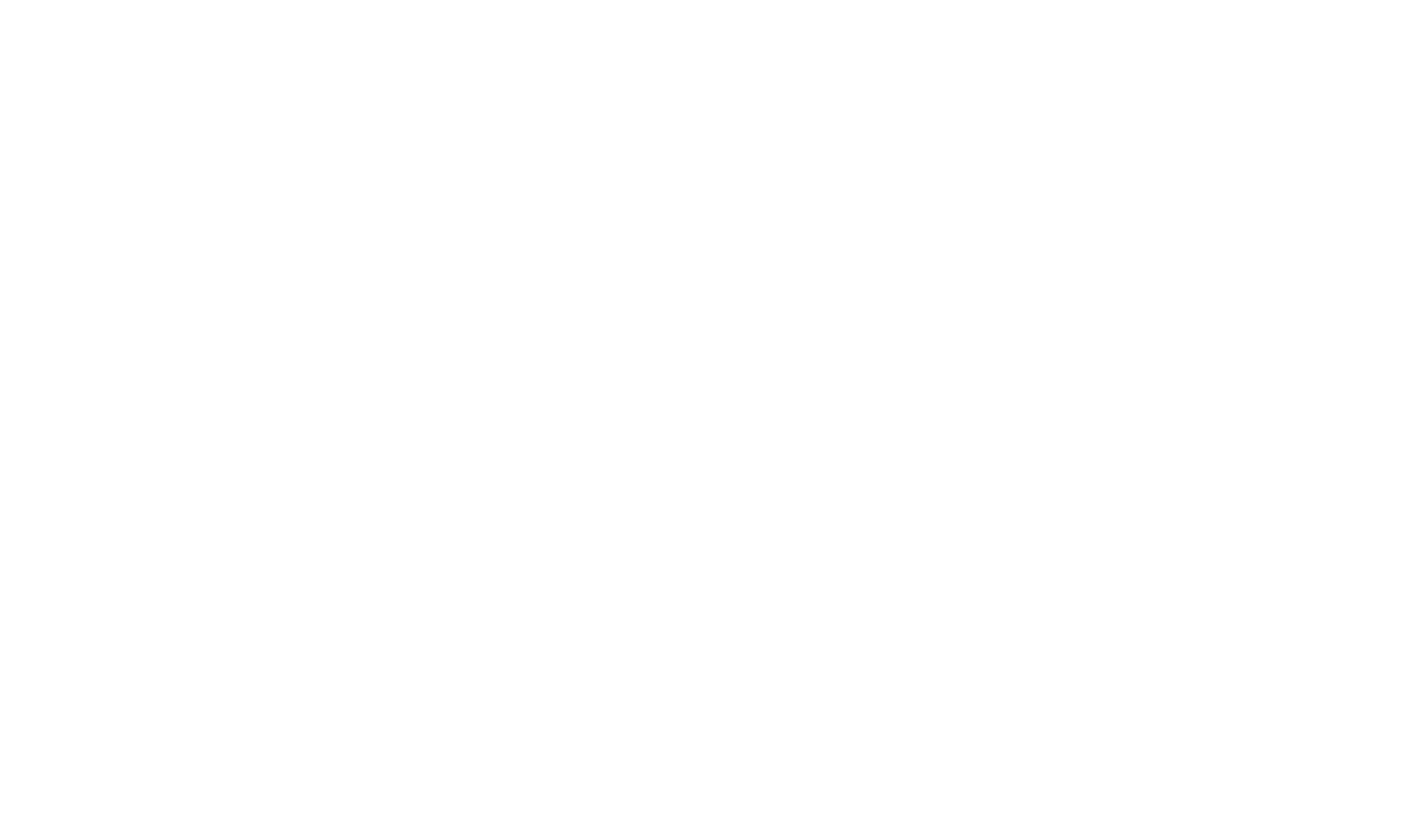
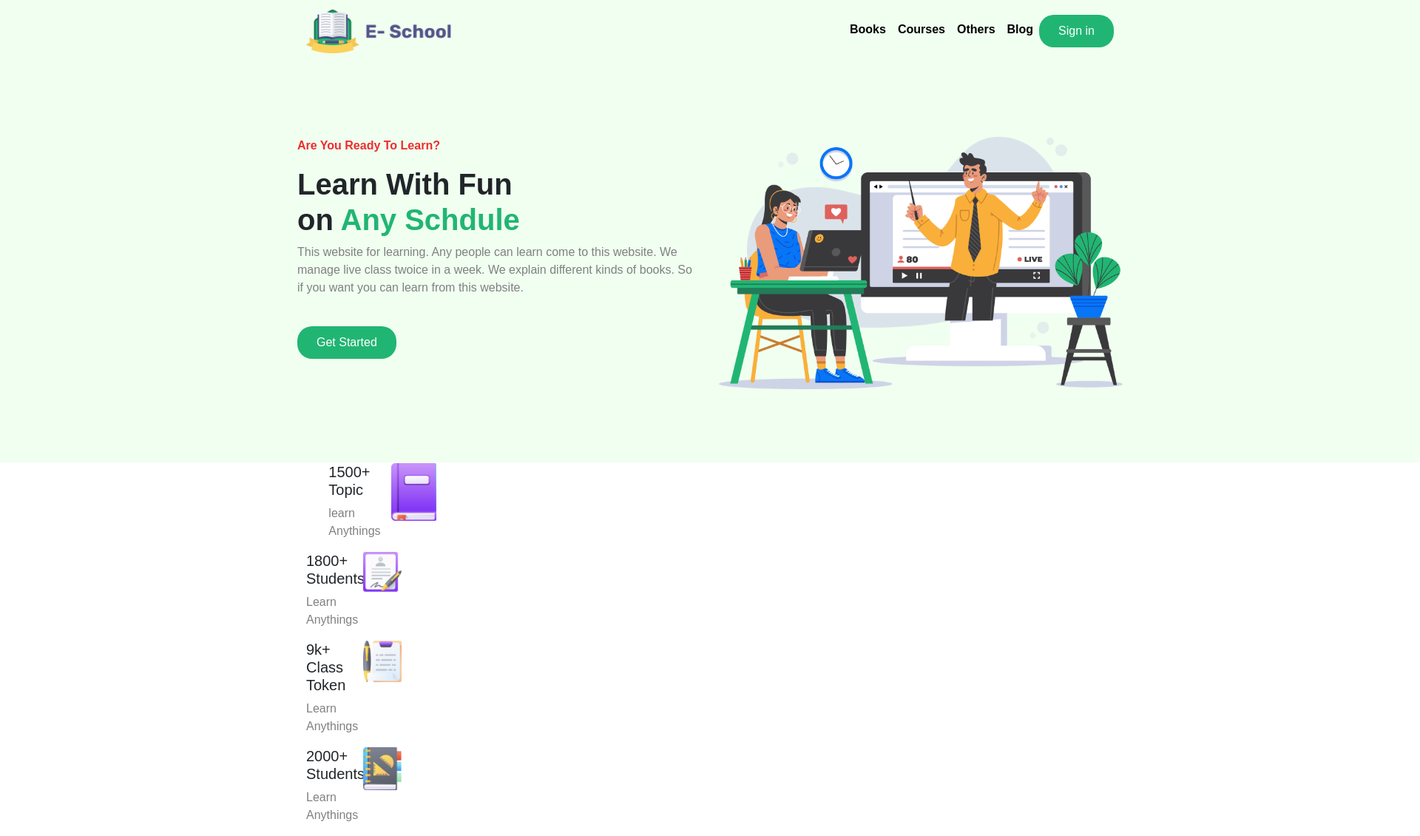
Before and after one commit to HabibSha/e-school-resources, a plain HTML site: page index.html in a window 1280 px wide. Shown: the whole page at 74% size, 1920 px wide, since content can reach past the window. Before the commit the page ends 800 px from the top, so only its background shows below. Drawn offline with nearby package versions, Linux system fonts and the light colour scheme.

Commit message:
half done

```diff
--- a/index.html
+++ b/index.html
@@ -9,13 +9,92 @@
     <link rel="stylesheet" href="style.css">
 </head>
 <body>
+    <section class="top-bar">
+      <div class="container">
+        <nav class="navbar navbar-expand-lg navbar-light bg-light">
+          <div class="container-fluid">
+            <a class="navbar-brand" href="#">
+              <img src="images/ICON/Logo.png" alt="">
+            </a>
+            <button class="navbar-toggler" type="button" data-bs-toggle="collapse" data-bs-target="#navbarNavAltMarkup" aria-controls="navbarNavAltMarkup" aria-expanded="false" aria-label="Toggle navigation">
+              <span class="navbar-toggler-icon"></span>
+            </button>
+            <div class="collapse navbar-collapse d-flex justify-content-end" id="navbarNavAltMarkup">
+              <div class="navbar-nav">
+                <a class="nav-link active" aria-current="page" href="#Books"><strong>Books</strong></a>
+                <a class="nav-link" href="#Courses"><strong> Courses</strong></a>
+                <a class="nav-link" href="#Others"><strong>Others</strong></a>
+                <a class="nav-link" href="Blog"><strong>Blog</strong></a>
+                <button class="btn">Sign in</button>
+              </div>
+            </div>
+          </div>
+        </nav>
+      </div>
 
 
+    <div class="container">
+      <div class="row">
+        <div class="col-md-6 ">
+          <div>
+            <p class="question"><strong>Are You Ready To Learn?</strong></p>
+            <h1><strong>Learn With Fun <br> on <span class="t-cr">Any Schdule</span></strong></h1>
+            <p>This website for learning. Any people can learn come to this website. We manage live class twoice in a week. We explain different kinds of books. So if you want you can learn from this website.</p><br>
+            <button class="btn">Get Started</button>
+          </div>
+        </div>
+        <div class="col-md-6">
+          <img src="images/Photos/Illustration.png" alt="">
+        </div>
+      </div>
+    </div>
 
+
+    <div class="container">
+      <div class="shortcut">
+        <div class="row d-flex justify-content-center">
+          <div class="col-md-4">
+            <h5>1500+ Topic</h5>
+            <p>learn Anythings</p>
+          </div>
+          <div class="col-md-4">
+            <img src="images/ICON/book.png" alt="">
+          </div>
+         <div class="row">
+          <div class="col-md-4">
+            <h5>1800+ Students</h5>
+            <p>Learn Anythings</p>
+          </div>
+          <div class="col-md-4">
+            <img src="images/ICON/Student.png" alt="">
+          </div>
+         </div>
+          <div class="row">
+            <div class="col-md-4">
+              <h5>9k+ Class Token</h5>
+              <p>Learn Anythings</p>
+            </div>
+          <div class="col-md-4">
+            <img src="images/ICON/Test.png" alt="">
+          </div>
+          </div>
+          <div class="row">
+            <div class="col-md-4">
+              <h5>2000+ Students</h5>
+              <p>Learn Anythings</p>
+            </div>
+          <div class="col-md-4">
+            <img src="images/ICON/Students.png" alt="">
+          </div>
+          </div>
+        </div>
+      </div>
+    </div>
+
+
+  </section>
 
 
     <script src="https://cdn.jsdelivr.net/npm/bootstrap@5.1.3/dist/js/bootstrap.bundle.min.js" integrity="sha384-ka7Sk0Gln4gmtz2MlQnikT1wXgYsOg+OMhuP+IlRH9sENBO0LRn5q+8nbTov4+1p" crossorigin="anonymous"></script>
-    <script src="https://cdn.jsdelivr.net/npm/@popperjs/core@2.10.2/dist/umd/popper.min.js" integrity="sha384-7+zCNj/IqJ95wo16oMtfsKbZ9ccEh31eOz1HGyDuCQ6wgnyJNSYdrPa03rtR1zdB" crossorigin="anonymous"></script>
-    <script src="https://cdn.jsdelivr.net/npm/bootstrap@5.1.3/dist/js/bootstrap.min.js" integrity="sha384-QJHtvGhmr9XOIpI6YVutG+2QOK9T+ZnN4kzFN1RtK3zEFEIsxhlmWl5/YESvpZ13" crossorigin="anonymous"></script>
 </body>
 </html>
--- a/style.css
+++ b/style.css
@@ -0,0 +1,47 @@
+body{
+    padding: 0;
+    margin: 0;
+    font-family: sans-serif;
+}
+.top-bar{
+    background: #F0FFF0;
+    width: 1920px;
+    height: 625px;
+}
+.container{
+    margin-bottom: 100px;
+}
+.container p{
+    color: gray;
+}
+.question{
+    color: rgb(238, 45, 45) !important;
+}
+.t-cr{
+    color: #21B573;
+}
+.container img{
+    width: 198.07px;
+}
+.row img{
+    width: 100%;
+}
+.navbar{
+    background-color: #F0FFF0 !important;
+}
+.navbar-nav a{
+    color: black!important;
+}
+.btn{
+    background: #21B573;
+    color: white;
+    border-radius: 20px;
+    padding: 9px 25px;
+    align-items: center;
+}
+.btn:hover{
+    color: white;
+}
+.shortcut{
+    width: 230px;
+}
```
